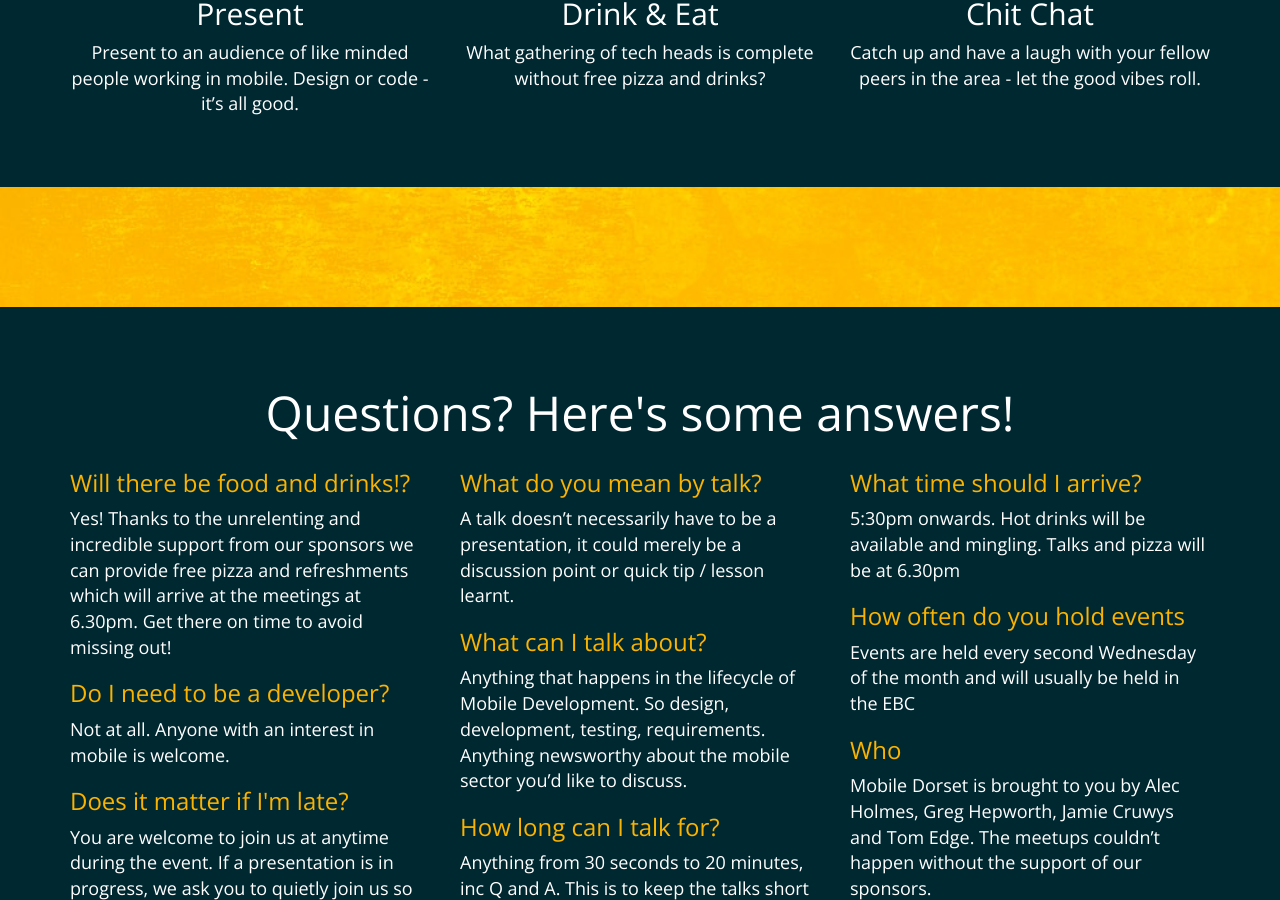
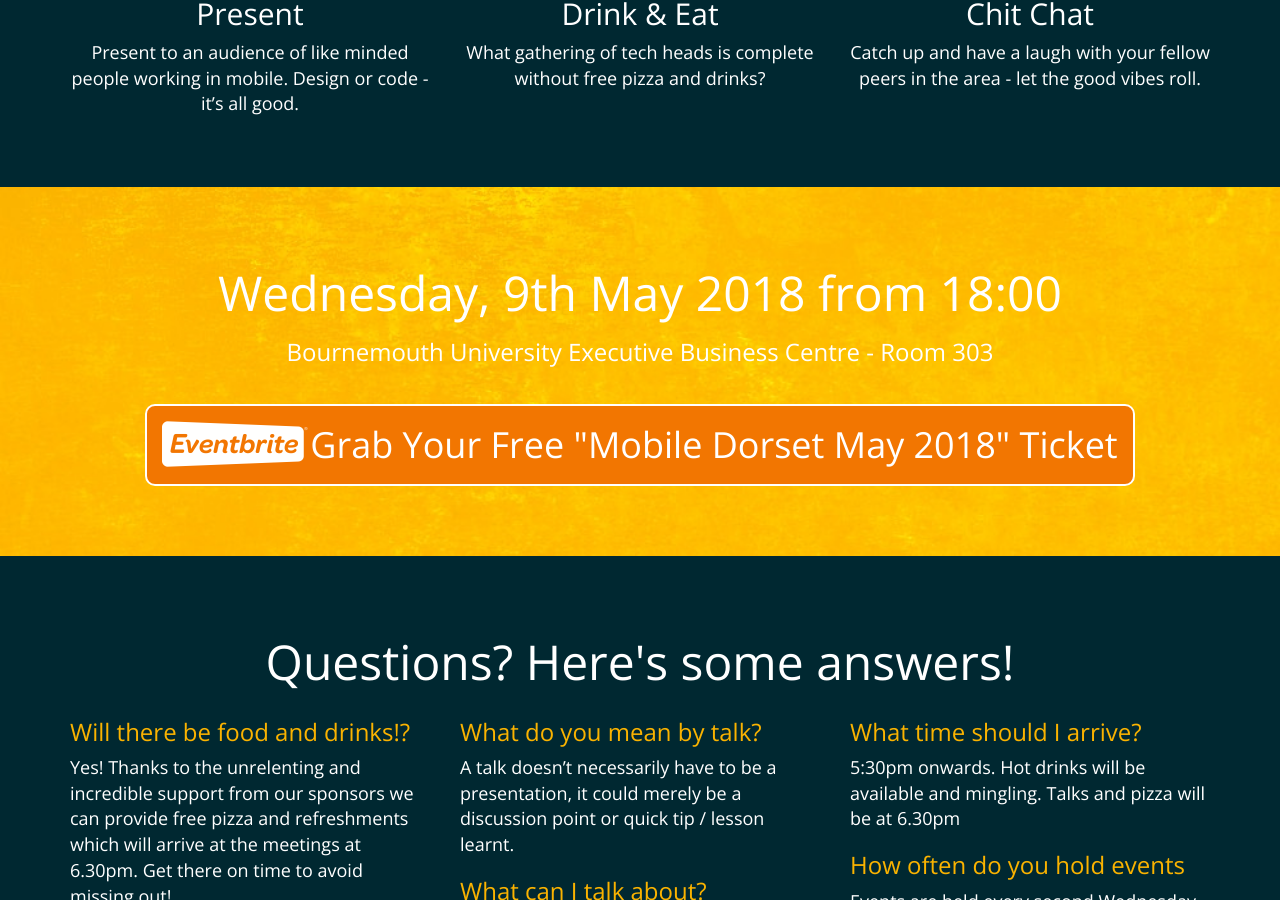
Before and after one commit to MobileDorset/mobiledorset.github.io, a Jekyll site: the page built from index.html, in a window 1280 px wide and 900 px high, scrolled down 971 px. Built offline with Jekyll 4.4.1, drawn with Linux system fonts in a browser that asks for light colours.

Commit message:
Added May Event

```diff
--- a/_data/events.yml
+++ b/_data/events.yml
@@ -1,4 +1,4 @@
-- name: Mobile Dorset April
-  datetime: Wednesday, 11th April 2018 from 18:00
-  url: https://mobiledorset-2018-04.eventbrite.co.uk
-  location: EB 303 Bournemouth University Executive Business Centre
+- name: Mobile Dorset May 2018
+  datetime: Wednesday, 9th May 2018 from 18:00
+  url: https://mobile-dorset-may-2018.eventbrite.co.uk
+  location: Bournemouth University Executive Business Centre - Room 303
```
